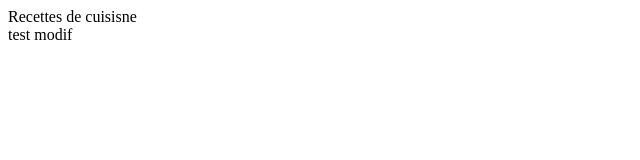
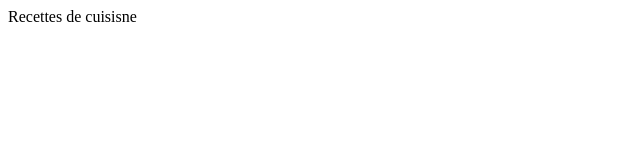
Before and after one commit to Olivier-Guy/recette-cuisisne, an Angular app: page / in a window 1280 px wide. Shown: the top 160 px of the page, without its empty margins (0-640 px from the left). Built offline with nearby package versions, Linux system fonts and the light colour scheme.

Commit message:
Update app.component.html

```diff
--- a/src/app/app.component.html
+++ b/src/app/app.component.html
@@ -1,2 +1 @@
 <div> Recettes de cuisisne</div>
-test modif
```
